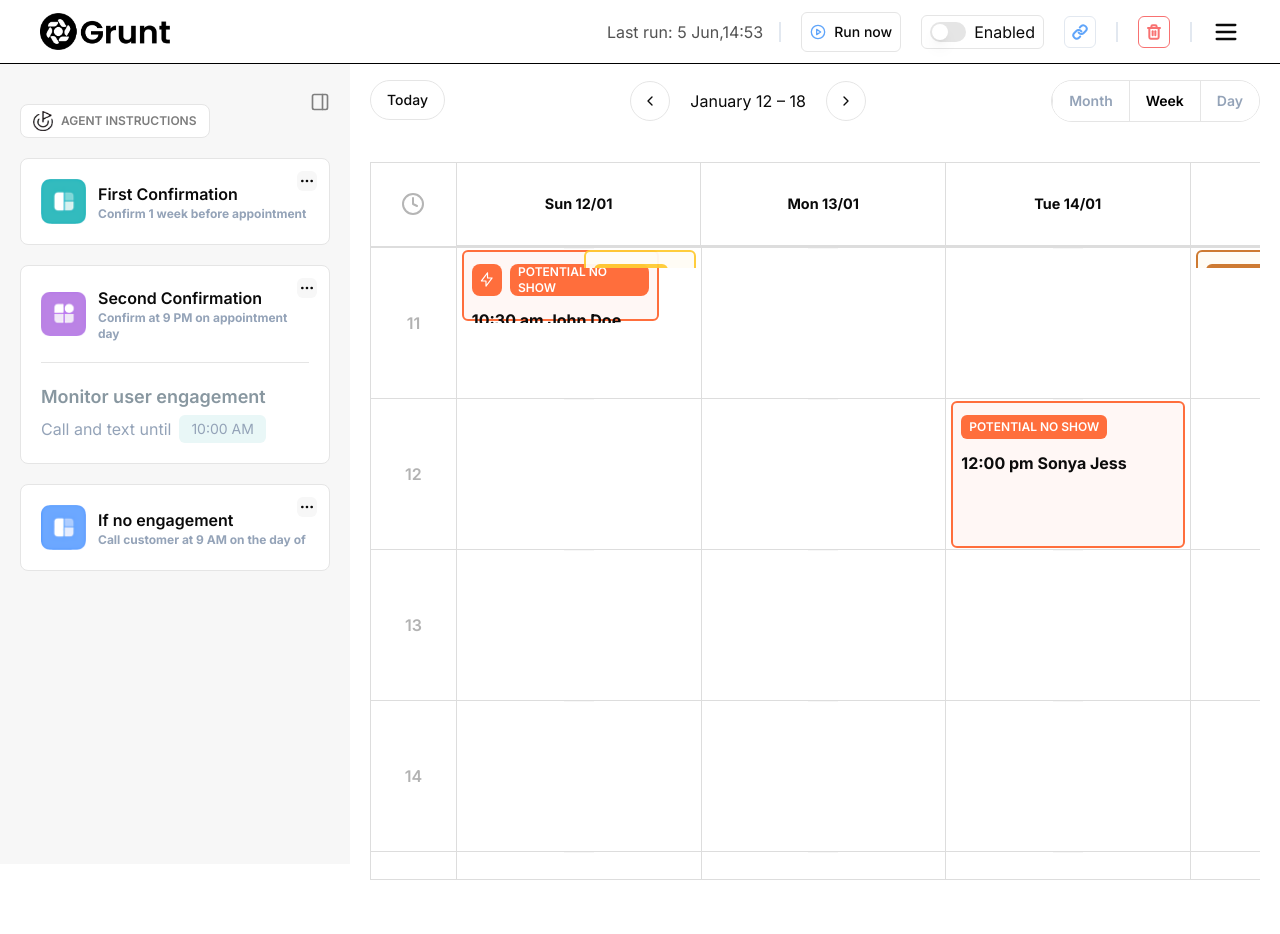
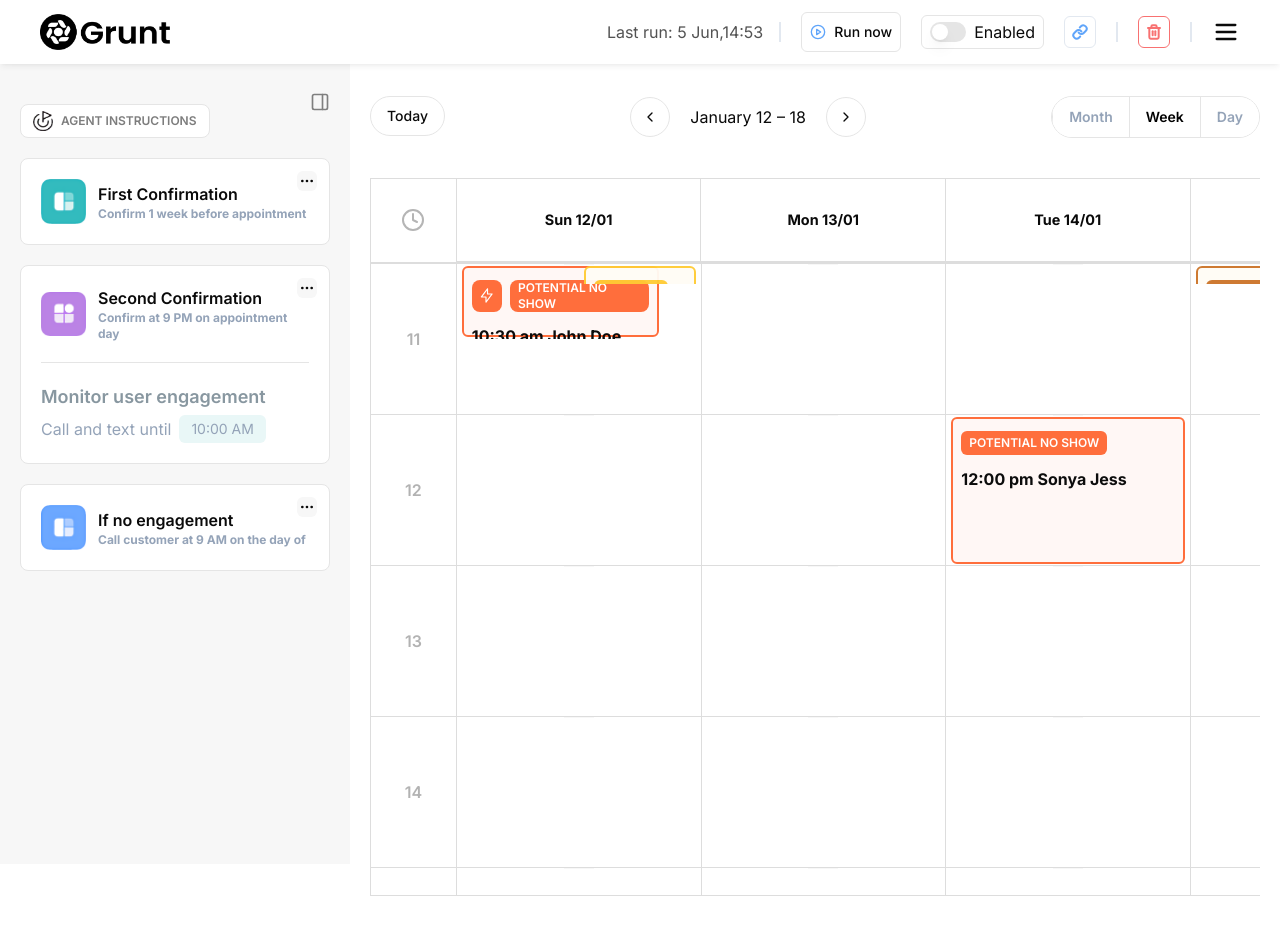
Before and after one commit to gruntai/dental, a Next.js app: page /calender in a window 1280 px wide. Built offline with nearby package versions, Linux system fonts and the light colour scheme.

Commit message:
add some minor edits

```diff
--- a/src/app/(dashboard)/layout.tsx
+++ b/src/app/(dashboard)/layout.tsx
@@ -12,7 +12,7 @@ function Layout({ children }: { children: React.ReactNode }) {
       <Sidebar isOpened={isOpened} handleOpenState={setIsOpened} />
       <Navbar />
       <div
-        className={cn("mt-20 lg:pl-[350px] w-full duration-500", {
+        className={cn("mt-24 lg:pl-[350px] w-full duration-500", {
           "lg:pl-20": isOpened,
         })}
       >
--- a/src/components/Navbar.tsx
+++ b/src/components/Navbar.tsx
@@ -6,7 +6,7 @@ import Image from "next/image";
 
 function Navbar() {
   return (
-    <nav className="bg-white md:h-16 fixed left-0 top-0 z-50 w-full flex items-center justify-between px-5 py-3  border-b border-black">
+    <nav className="bg-white md:h-16 fixed left-0 top-0 z-50 w-full flex items-center justify-between px-5 py-3  shadow-md shadow-black/5">
       <Image
         src="/assets/images/logos/grunt_logo.png"
         alt="grunt logo"
```
